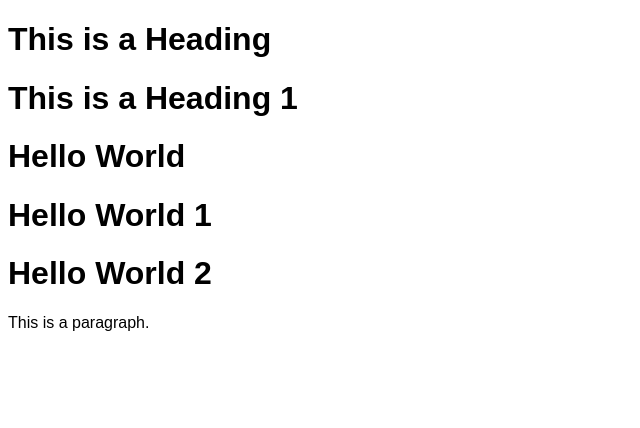
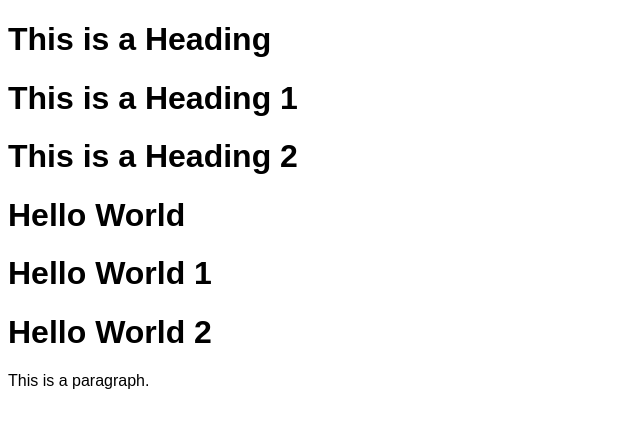
Before and after one commit to syierahz/test, a plain HTML site: page index.html in a window 1280 px wide. Shown: the whole page, without its empty margins (0-640 px from the left). Drawn offline with Linux system fonts and the light colour scheme.

Commit message:
Push Keempat

```diff
--- a/index.html
+++ b/index.html
@@ -11,6 +11,7 @@
 </style>
 <h1>This is a Heading</h1>
 <h1>This is a Heading 1</h1>
+<h1>This is a Heading 2</h1>
 <h1>Hello World</h1>
 <h1>Hello World 1</h1>
 <h1>Hello World 2</h1>
```
